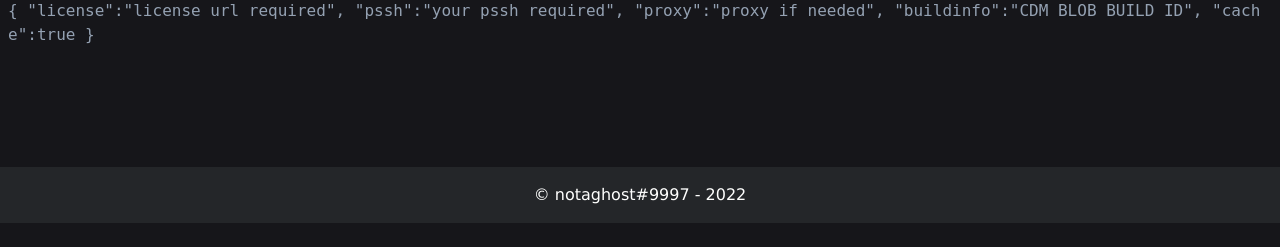
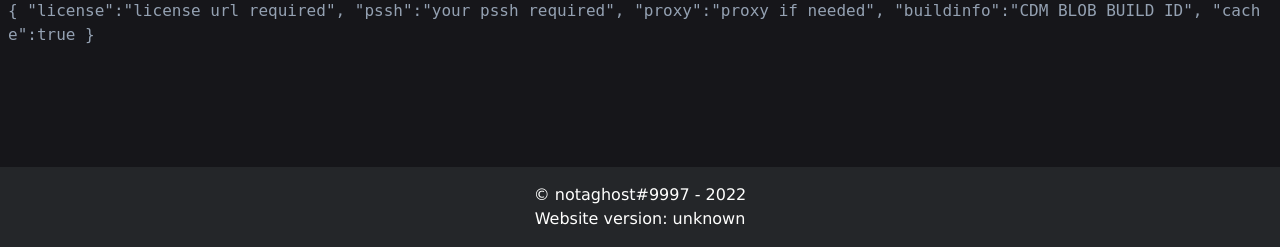
Before and after one commit to GetWVKeys/getwvkeys, a Flask app: page /api in a window 1280 px wide. Shown: the part 729-976 px from the top of the page. Before the commit the page ends 952 px from the top, so only its background shows below. Run offline with Flask 2, Linux system fonts and the light colour scheme; some libraries are stand-ins or nearby versions.

Commit message:
add website version to footer

```diff
--- a/app.py
+++ b/app.py
@@ -1,5 +1,6 @@
 from functools import wraps
 import os
+import git
 from sqlite3 import DatabaseError
 
 from flask import Flask, flash, make_response, redirect, render_template, request, send_from_directory, send_file, session
@@ -15,7 +16,6 @@ import base64
 import json
 import requests
 import libraries
-import sys
 
 app = Flask(__name__, instance_relative_config=True)
 app.config.from_object('config')
@@ -26,8 +26,14 @@ login_manager.init_app(app)
 
 client = WebApplicationClient(app.config.get("OAUTH2_CLIENT_ID"))
 
+# get current git commit sha
+repo = git.Repo(search_parent_directories=True)
+sha = repo.git.rev_parse(repo.head.object.hexsha,
+                         short=7) if repo else "unknown"
 
 # Utilities
+
+
 def get_ip():  # InCase Request IP Needed
     if request.environ.get('HTTP_X_FORWARDED_FOR') is None:
         ip = request.environ['REMOTE_ADDR']
@@ -61,14 +67,14 @@ def load_user(user_id):
 @app.route('/')
 @login_required
 def home():
-    return render_template("index.html", page_title='GetWVkeys', current_user=current_user)
+    return render_template("index.html", page_title='GetWVkeys', current_user=current_user, website_version=sha)
 
 
 @app.route('/scripts')
 def scripts():
     files = os.listdir(os.path.dirname(
         os.path.abspath(__file__)) + '/download')
-    return render_template("scripts.html", script_names=files, current_user=current_user)
+    return render_template("scripts.html", script_names=files, current_user=current_user, website_version=sha)
 
 
 @app.route('/count')
@@ -96,7 +102,7 @@ def find():
         else:
             return render_template("cache.html", cache=data)
     else:
-        return render_template("find.html", page_title='SEARCH DATABASE', current_user=current_user)
+        return render_template("find.html", page_title='SEARCH DATABASE', current_user=current_user, website_version=sha)
 
 
 @app.route('/wv', methods=['POST'])
@@ -143,9 +149,9 @@ def upload_file():
         blob_base = base64.b64encode(blob.stream.read()).decode()
         key_base = base64.b64encode(key.stream.read()).decode()
         output = libraries.Library().update_cdm(blob_base, key_base, user)
-        return render_template('upload_complete.html', page_title="Success", buildinfo=output)
+        return render_template('upload_complete.html', page_title="Success", buildinfo=output, website_version=sha)
     elif request.method == 'GET':
-        return render_template('upload.html', current_user=current_user)
+        return render_template('upload.html', current_user=current_user, website_version=sha)
 
 
 @app.route('/api', methods=['POST', 'GET'])
@@ -166,7 +172,7 @@ def curl():
         except Exception as e:
             return json.dumps({"error": str(e)})
     else:
-        return render_template("api.html", current_user=current_user)
+        return render_template("api.html", current_user=current_user, website_version=sha)
 
 
 @app.route('/pywidevine', methods=['POST'])
@@ -192,7 +198,7 @@ def pywidevine():
 
 @app.route('/faq')
 def faq():
-    return render_template("faq.html", page_title='FAQ', current_user=current_user)
+    return render_template("faq.html", page_title='FAQ', current_user=current_user, website_version=sha)
 
 
 @app.route('/download/<file>')
@@ -211,7 +217,7 @@ def login():
         return redirect("/")
     request_uri = client.prepare_request_uri("https://discord.com/api/oauth2/authorize", redirect_uri=app.config.get(
         "OAUTH2_REDIRECT_URL"), scope=["guilds", "guilds.members.read", "identify"])
-    return render_template("login.html", auth_url=request_uri, current_user=current_user)
+    return render_template("login.html", auth_url=request_uri, current_user=current_user, website_version=sha)
 
 
 @app.route("/login/callback")
@@ -271,7 +277,7 @@ def logout():
 @login_required
 def user_profile():
     user_cdms = current_user.get_user_cdms()
-    return render_template("profile.html", current_user=current_user, cdms=user_cdms)
+    return render_template("profile.html", current_user=current_user, cdms=user_cdms, website_version=sha)
 
 
 # error handlers
--- a/requirements.txt
+++ b/requirements.txt
@@ -3,3 +3,4 @@ protobuf==3.20.1
 pycryptodomex==3.14.1
 PyYAML==6.0
 requests==2.27.1
+gitpython
--- a/templates/partials/footer.html
+++ b/templates/partials/footer.html
@@ -1 +1,2 @@
 <p>© notaghost#9997 - 2022</p>
+<p>Website version: {{ website_version }}</p>
```
